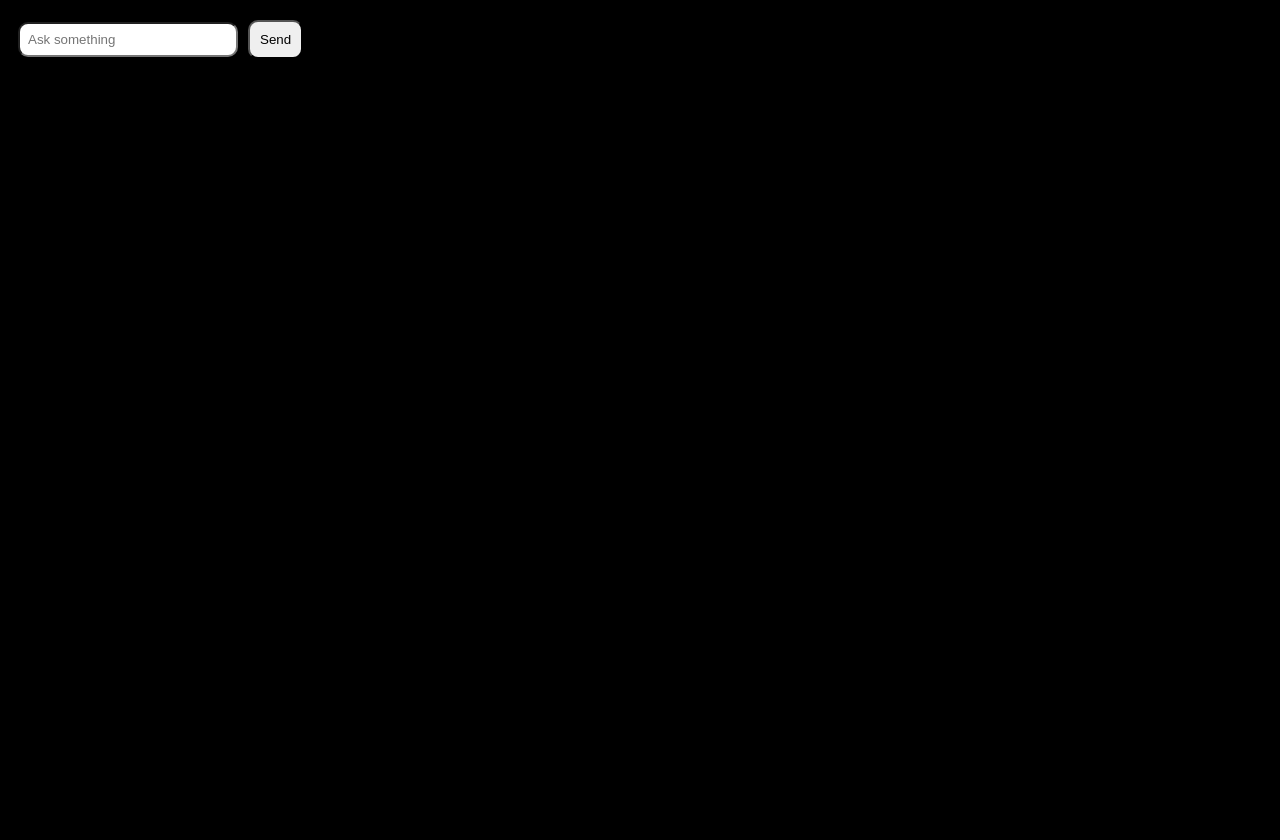
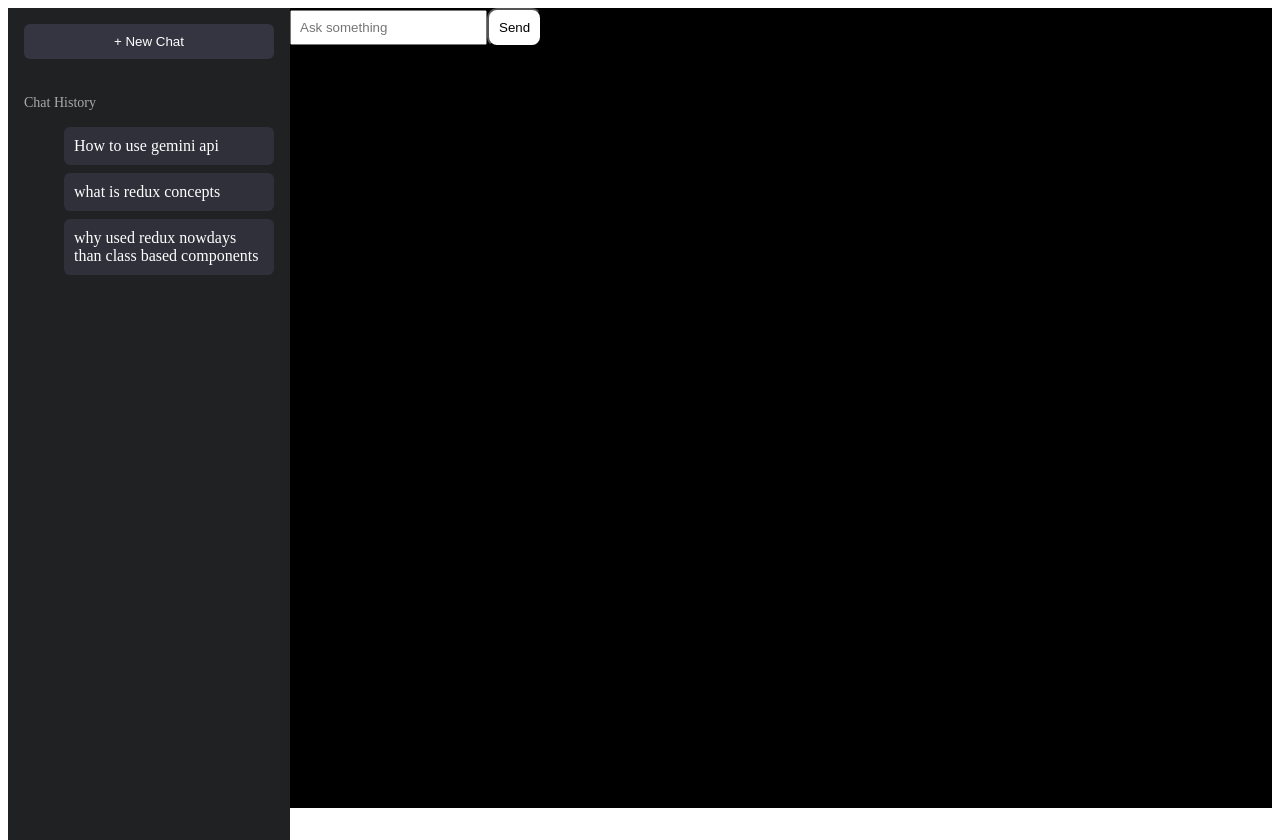
Before and after one commit to PuduSravani19/Gemini-AI-Chat-Application, a React (Vite) app in the folder ai-chat-app/: page / in a window 1280 px wide. Before the commit the page ends 800 px from the top, so only its background shows below. Built offline with nearby package versions, Linux system fonts and the light colour scheme.

Commit message:
Add startNewChat reducer and fix API access issue

```diff
--- a/ai-chat-app/src/App.css
+++ b/ai-chat-app/src/App.css
@@ -1,42 +1,13 @@
 
-body{
-    background-color:black;
-    margin-top:20px;
-    position:relative;
+.app-layout {
+  display: flex;
+  height: 100vh;
+  width: 100%;
 }
-.app-layout{
-    display:flex;
-    height:100vh;
-    position:fixed;
+
+.chat-area {
+  flex: 1;
+  display: flex;
+  flex-direction: column;
+  background-color:black;
 }
-.sidebar{
-    width:250px;
-    background:#111;
-    border-right:1px solid #333;
-
-
-
-}
-.chat-area{
-    flex:1;
-    display:flex;
-    flex-direction:column;
-
-}
-.button{
-    margin-left:10px;
-    padding:10px;
-    border-radius:10px;
-    cursor:pointer;
-}
-.input{
-   padding:10px;
-   border-radius:10px;
-   width:200px;
-   margin-left:10px;
-}
-.btn{
-    padding:10px;
-    border-radius:10px;
-    cursor:pointer;
-}
--- a/ai-chat-app/src/App.jsx
+++ b/ai-chat-app/src/App.jsx
@@ -1,18 +1,14 @@
 
 import React from 'react';
-import ChatInput from './Components/chatInput.jsx';
-import ChatMessage from './Components/chatMessages.jsx';
-
+import ChatInput from './Components/Chats/chatInput.jsx';
+import ChatMessage from './Components/Chats/chatMessages.jsx';
+import Sidebar from './Components/Sidebar/sidebar.jsx';
 import './App.css';
 
-
-
 function App() {
-
-
-
-  return (
+ return (
     <div className="app-layout">
+      <Sidebar />
 
      <div className="chat-area">
         <ChatInput />
--- /dev/null
+++ b/ai-chat-app/src/Components/Chats/chatInput.css
@@ -0,0 +1,9 @@
+
+
+.button{
+
+    background:white;
+    padding:10px;
+    border-radius:10px;
+
+}
--- a/ai-chat-app/src/Components/chatInput.jsx
+++ b/ai-chat-app/src/Components/Chats/chatInput.jsx
@@ -1,7 +1,7 @@
 import React, {useState} from 'react';
 import {useDispatch,useSelector} from 'react-redux';
-import { addUserMessages,fetchGeminiReply} from '../Redux/chatSlice.jsx';
-
+import { addUserMessages,fetchGeminiReply} from '../../Redux/chatSlice.jsx';
+import './chatInput.css';
 const ChatInput =()=>{
     const[text,setText]=useState('');
     const dispatch=useDispatch();
@@ -9,17 +9,17 @@ const ChatInput =()=>{
     const handleSend=()=>{
         if(!text.trim())return
         dispatch(addUserMessages(text))
-        dispatch(fetchGeminiReply(text))
+        dispatch(fetchGeminiReply(text));
 
 
         setText('');
     }
     return(
-        <div >
+        <div className="chat-box">
 
                  <input className="input" type="text" placeholder="Ask something" value={text} onChange={(e)=>setText(e.target.value)} style={{flex:1,padding:'8px'}} disabled={loading}/>
-            <button className="button" onClick ={handleSend} disabled={loading}>
-                {loading ? 'Thinking...':'Send'}
+            <button  className="button" onClick ={handleSend} disabled={loading}>
+               {loading ? 'Thinking...':'Send'}
             </button>
 
 
--- /dev/null
+++ b/ai-chat-app/src/Components/Sidebar/sidebar.css
@@ -0,0 +1,38 @@
+.sidebar{
+    width:250px;
+    height:100vh;
+    background-color:#202123;
+    color:white;
+    padding:16px;
+}
+.new-chat-btn{
+    cursor:pointer;
+    width:100%;
+    padding:10px;
+    margin-bottom:16px;
+    background-color:#343541;
+    border:none;
+    color:white;
+    border-radius:6px;
+}
+.chat-history{
+    margin-top:20px;
+
+}
+.history-title{
+    font-size:14px;
+    margin-bottom:10px;
+    color:#aaa;
+}
+.chat-item{
+    list-style:none;
+    padding:10px;
+    margin-bottom:8px;
+    background-color:#2f303a;
+    border-radius:6px;
+    cursor:pointer;
+
+}
+.chat-item:hover{
+    background-color:#3e3f4b;
+}
--- /dev/null
+++ b/ai-chat-app/src/Components/Sidebar/sidebar.jsx
@@ -0,0 +1,23 @@
+import React from 'react';
+import './sidebar.css';
+import {useDispatch} from 'react-redux';
+import {startNewChat}  from '../../Redux/chatSlice.jsx';
+
+ const Sidebar=()=>{
+    const dispatch=useDispatch();
+    return(
+        <div className="sidebar">
+            <button className="new-chat-btn" onClick={()=>dispatch(startNewChat())}>+ New Chat</button>
+            <div className="chat-history">
+                <p className="history-title">Chat History</p>
+                <ul>
+                    <li className="chat-item">How to use gemini api</li>
+                    <li className="chat-item">what is redux concepts</li>
+                    <li className="chat-item">why used redux nowdays than class based components</li>
+                </ul>
+            </div>
+
+        </div>
+    )
+ }
+ export default Sidebar;
--- a/ai-chat-app/src/Redux/chatSlice.jsx
+++ b/ai-chat-app/src/Redux/chatSlice.jsx
@@ -19,7 +19,7 @@ const ChatSlice =createSlice({
     initialState:{
     messages:[],
     loading:false,
-    error:null
+    error:null,
     },
     reducers:{
         addUserMessages:(state,action)=>{
@@ -28,7 +28,14 @@ const ChatSlice =createSlice({
                 text:action.payload
             });
 
-         },
+    },
+     startNewChat:(state)=>{
+                state.messages=[];
+                state.error=null;
+                state.loading=false;
+
+            }
+
     },
     extraReducers: (builder)=>{
         builder.addCase(fetchGeminiReply.pending,(state)=>{
@@ -55,5 +62,5 @@ const ChatSlice =createSlice({
         })
     }
 })
-export const {addUserMessages,startNewChat,loadChat} =ChatSlice.actions;
+export const {addUserMessages,startNewChat} =ChatSlice.actions;
 export default ChatSlice.reducer;
```
Also changed, not shown: ai-chat-app/src/Components/Chats/chatMessage.css (renamed from ai-chat-app/src/Components/chatMessage.css), ai-chat-app/src/Components/Chats/chatMessages.jsx (renamed from ai-chat-app/src/Components/chatMessages.jsx), 1 other file (tests, documents, lock files or other folders).
